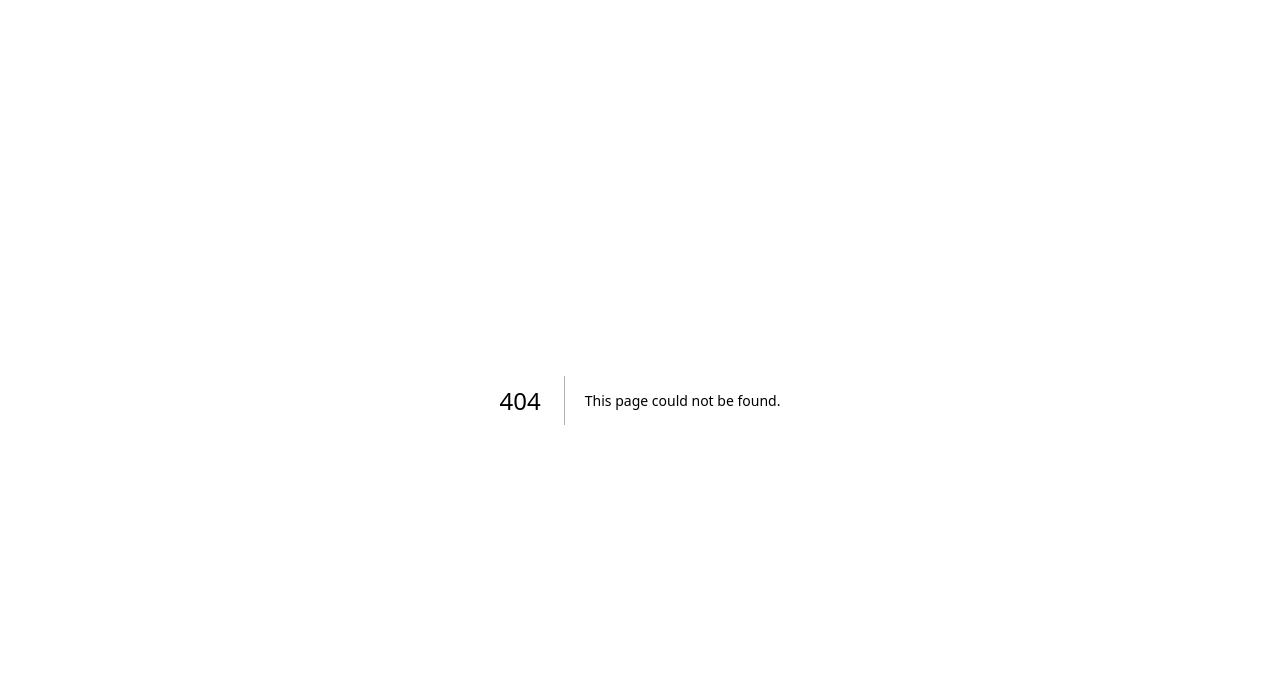
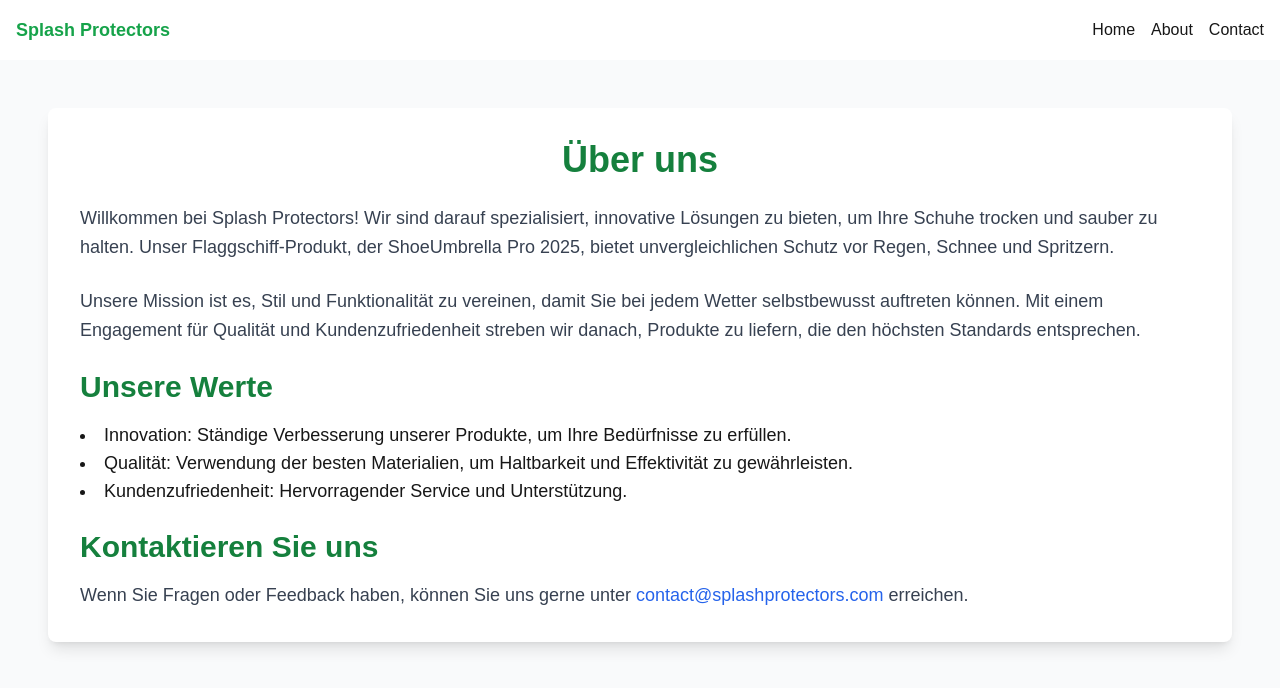
Before and after one commit to TihanMo/DrizzleGuard, a Next.js app: page /about in a window 1280 px wide. Before the commit this address had no page. Shown: the top 688 px of the page. Built offline with nearby package versions, Linux system fonts and the light colour scheme.

Commit message:
new pages added

```diff
--- /dev/null
+++ b/src/app/about/page.js
@@ -0,0 +1,33 @@
+import Link from 'next/link';
+
+export default function AboutPage() {
+  return (
+    <div className="flex flex-col min-h-screen bg-gray-50">
+
+      {/* Main Content */}
+      <main className="flex-grow">
+        <div className="container mx-auto p-6 sm:p-8 md:p-12">
+          <div className="bg-white shadow-lg rounded-lg p-8">
+            <h1 className="text-4xl font-bold mb-6 text-center text-green-700">Über uns</h1>
+            <p className="text-gray-700 mb-6 text-lg leading-relaxed">
+              Willkommen bei Splash Protectors! Wir sind darauf spezialisiert, innovative Lösungen zu bieten, um Ihre Schuhe trocken und sauber zu halten. Unser Flaggschiff-Produkt, der ShoeUmbrella Pro 2025, bietet unvergleichlichen Schutz vor Regen, Schnee und Spritzern.
+            </p>
+            <p className="text-gray-700 mb-6 text-lg leading-relaxed">
+              Unsere Mission ist es, Stil und Funktionalität zu vereinen, damit Sie bei jedem Wetter selbstbewusst auftreten können. Mit einem Engagement für Qualität und Kundenzufriedenheit streben wir danach, Produkte zu liefern, die den höchsten Standards entsprechen.
+            </p>
+            <h2 className="text-3xl font-bold mb-4 text-green-700">Unsere Werte</h2>
+            <ul className="list-disc list-inside mb-6 text-lg">
+              <li>Innovation: Ständige Verbesserung unserer Produkte, um Ihre Bedürfnisse zu erfüllen.</li>
+              <li>Qualität: Verwendung der besten Materialien, um Haltbarkeit und Effektivität zu gewährleisten.</li>
+              <li>Kundenzufriedenheit: Hervorragender Service und Unterstützung.</li>
+            </ul>
+            <h2 className="text-3xl font-bold mb-4 text-green-700">Kontaktieren Sie uns</h2>
+            <p className="text-gray-700 text-lg leading-relaxed">
+              Wenn Sie Fragen oder Feedback haben, können Sie uns gerne unter <a href="mailto:contact@splashprotectors.com" className="text-blue-600 hover:underline">contact@splashprotectors.com</a> erreichen.
+            </p>
+          </div>
+        </div>
+      </main>
+    </div>
+  );
+}
--- /dev/null
+++ b/src/app/components/Header.js
@@ -0,0 +1,27 @@
+import Link from 'next/link';
+
+const navItems = ["Home", "About", "Contact"];
+
+export default function Header() {
+  return (
+    <header className="bg-white shadow p-4">
+      <div className="container mx-auto flex justify-between items-center">
+        <h1 className="text-lg font-bold text-green-600">Splash Protectors</h1>
+        <nav>
+          <ul className="flex space-x-4">
+            {navItems.map((item) => (
+              <li key={item}>
+                <Link
+                  href={item === "Home" ? "/" : `/${item.toLowerCase()}`}
+                  className="hover:text-blue-600 hover:underline transition duration-300"
+                >
+                  {item}
+                </Link>
+              </li>
+            ))}
+          </ul>
+        </nav>
+      </div>
+    </header>
+  );
+}
--- /dev/null
+++ b/src/app/contact/page.js
@@ -0,0 +1,36 @@
+import Link from 'next/link';
+
+export default function ContactPage() {
+  return (
+    <div className="flex flex-col min-h-screen bg-gray-50">
+      <main className="flex-grow">
+        <div className="container mx-auto p-6 sm:p-8 md:p-12">
+          <div className="bg-white shadow-lg rounded-lg p-8">
+            <h1 className="text-4xl font-bold mb-6 text-center text-green-700">Kontaktieren Sie uns</h1>
+
+            <form action="/api/contact" method="post"> {/* Replace with your API endpoint */}
+              <div className="mb-4">
+                <label htmlFor="name" className="block text-gray-700 font-bold mb-2">Name:</label>
+                <input type="text" id="name" name="name" className="w-full px-3 py-2 border border-gray-300 rounded-md focus:outline-none focus:border-green-500" required />
+              </div>
+
+              <div className="mb-4">
+                <label htmlFor="email" className="block text-gray-700 font-bold mb-2">Email:</label>
+                <input type="email" id="email" name="email" className="w-full px-3 py-2 border border-gray-300 rounded-md focus:outline-none focus:border-green-500" required />
+              </div>
+
+              <div className="mb-6">
+                <label htmlFor="message" className="block text-gray-700 font-bold mb-2">Nachricht:</label>
+                <textarea id="message" name="message" rows="5" className="w-full px-3 py-2 border border-gray-300 rounded-md focus:outline-none focus:border-green-500" required></textarea>
+              </div>
+
+              <button type="submit" className="w-full bg-green-500 hover:bg-green-700 text-white font-bold py-2 px-4 rounded-md focus:outline-none focus:shadow-outline">
+                Senden
+              </button>
+            </form>
+          </div>
+        </div>
+      </main>
+    </div>
+  );
+}
--- a/src/app/layout.js
+++ b/src/app/layout.js
@@ -1,5 +1,6 @@
 import { Geist, Geist_Mono } from "next/font/google";
 import "./globals.css";
+import Header from "./components/Header";
 
 const geistSans = Geist({
   variable: "--font-geist-sans",
@@ -22,6 +23,7 @@
       <body
         className={`${geistSans.variable} ${geistMono.variable} antialiased`}
       >
+        <Header/>
         {children}
       </body>
     </html>
--- a/src/app/page.js
+++ b/src/app/page.js
@@ -2,7 +2,6 @@
 
 import { useState, useEffect } from 'react';
 import Image from 'next/image';
-import Link from 'next/link';
 
 export default function Home() {
   const [isClient, setIsClient] = useState(false);
@@ -31,26 +30,6 @@
 
   return (
     <div className="flex flex-col min-h-screen">
-      {/* Header */}
-      <header className="bg-white shadow p-4">
-        <div className="container mx-auto flex justify-between items-center">
-          <h1 className="text-lg font-bold text-green-600">Splash Protectors</h1>
-          <nav>
-            <ul className="flex space-x-4">
-              {navItems.map((item) => (
-                <li key={item}>
-                  <Link
-                    href={item === "Home" ? "/" : `/${item.toLowerCase()}`}
-                    className="hover:text-blue-600 hover:underline transition duration-300"
-                  >
-                    {item}
-                  </Link>
-                </li>
-              ))}
-            </ul>
-          </nav>
-        </div>
-      </header>
 
       {/* Main Content */}
       <main className="flex-grow bg-gray-100">
```
